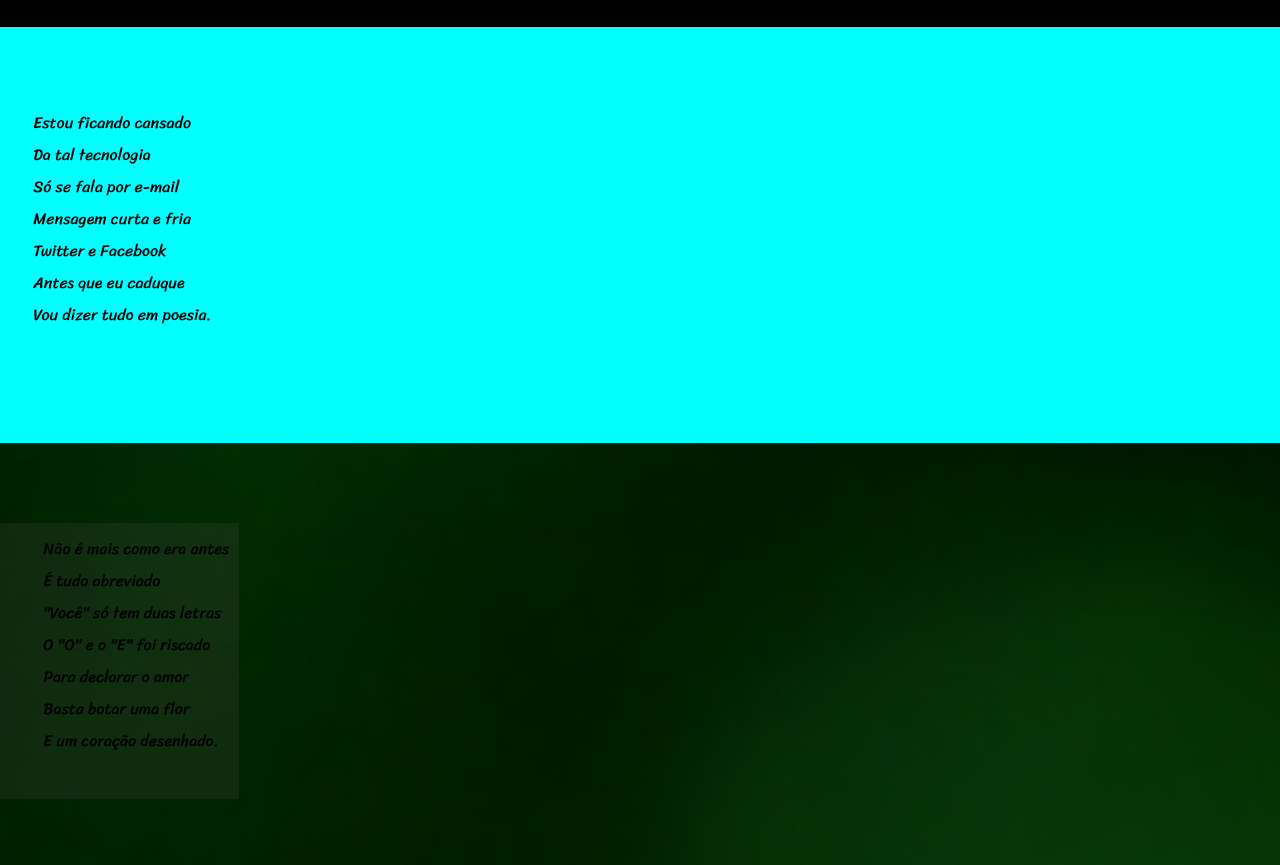
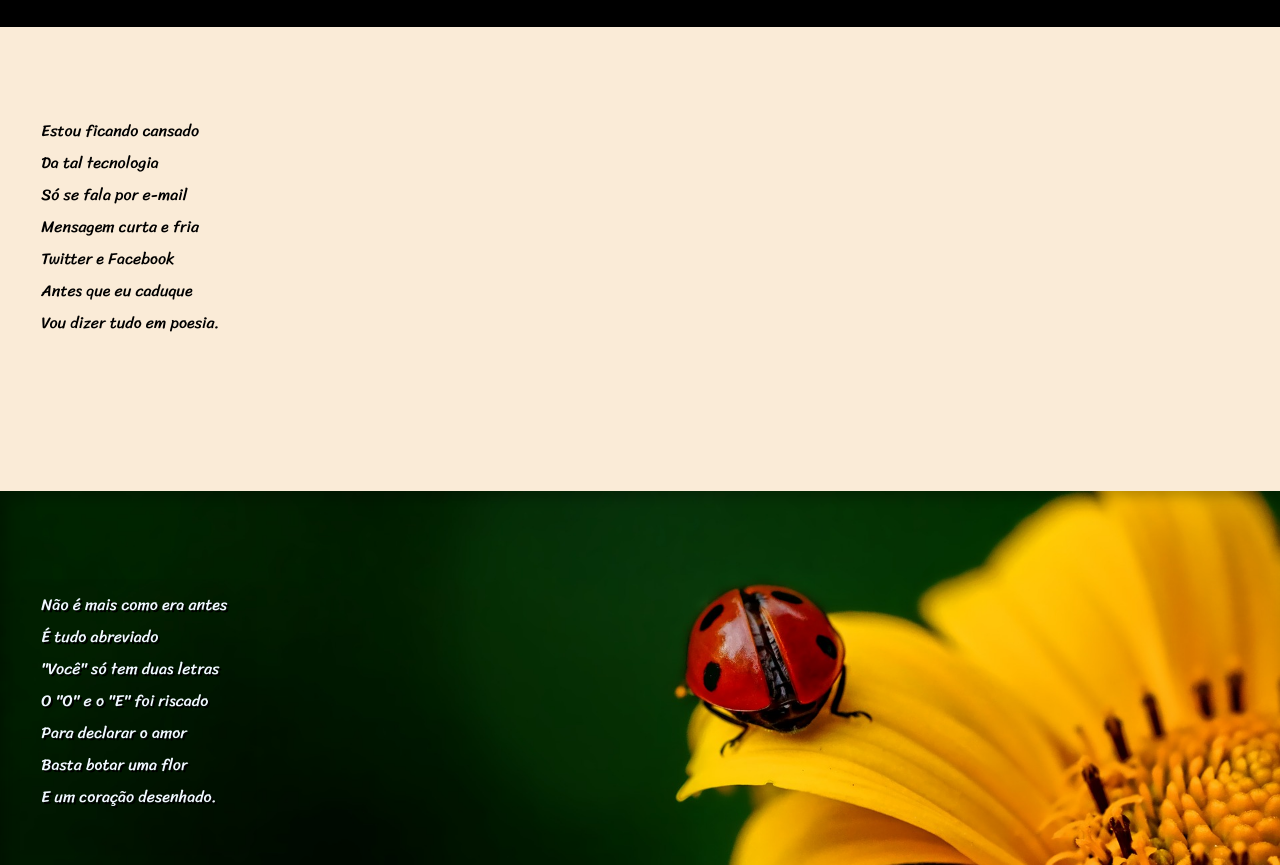
Before and after one commit to CauaNicolas/html-css, a plain HTML site: page exercícios/desafio12 - M3/index.html in a window 1280 px wide. Shown: the part 87-952 px from the top of the page. Drawn offline with Linux system fonts and the light colour scheme.

Commit message:
desafio 12 completo

```diff
--- a/exercícios/desafio12 - M3/style.css
+++ b/exercícios/desafio12 - M3/style.css
@@ -46,30 +46,38 @@ section {
 }
 
 section.normal {
-    background-color: aqua;
+    background-color: antiquewhite;
 }
 
 section.imagem {
-    background-color: blueviolet;
+    background-size: cover;
+    color: aliceblue;
+    box-shadow: inset 6px 6px 13px 0px rgba(0, 0, 0, 0.266);
+    background-attachment: fixed;
 }
 
 section.imagem > pre {
-    background-color: rgba(84, 82, 82, 0.187);
+    background-color: rgba(0, 0, 0, 0.049);
     display: inline-block;
-    padding: 10px;
+    padding: 10px 30px 10px 0px;
+    text-shadow: 2px 2px 0 black;
+    border-radius: 20px;
 }
 
 section#img1 {
     background-image: url(imagens/background001.jpg);
+    background-position: right center;
 }
 
 section#img2 {
     background-image: url(imagens/background002.jpg);
+    background-position: right center;
 }
 
 pre {
     font-family: var(--fonte3);
-
+    padding-bottom: 2em;
+    margin: 1vh;
 }
 
 footer {
```
